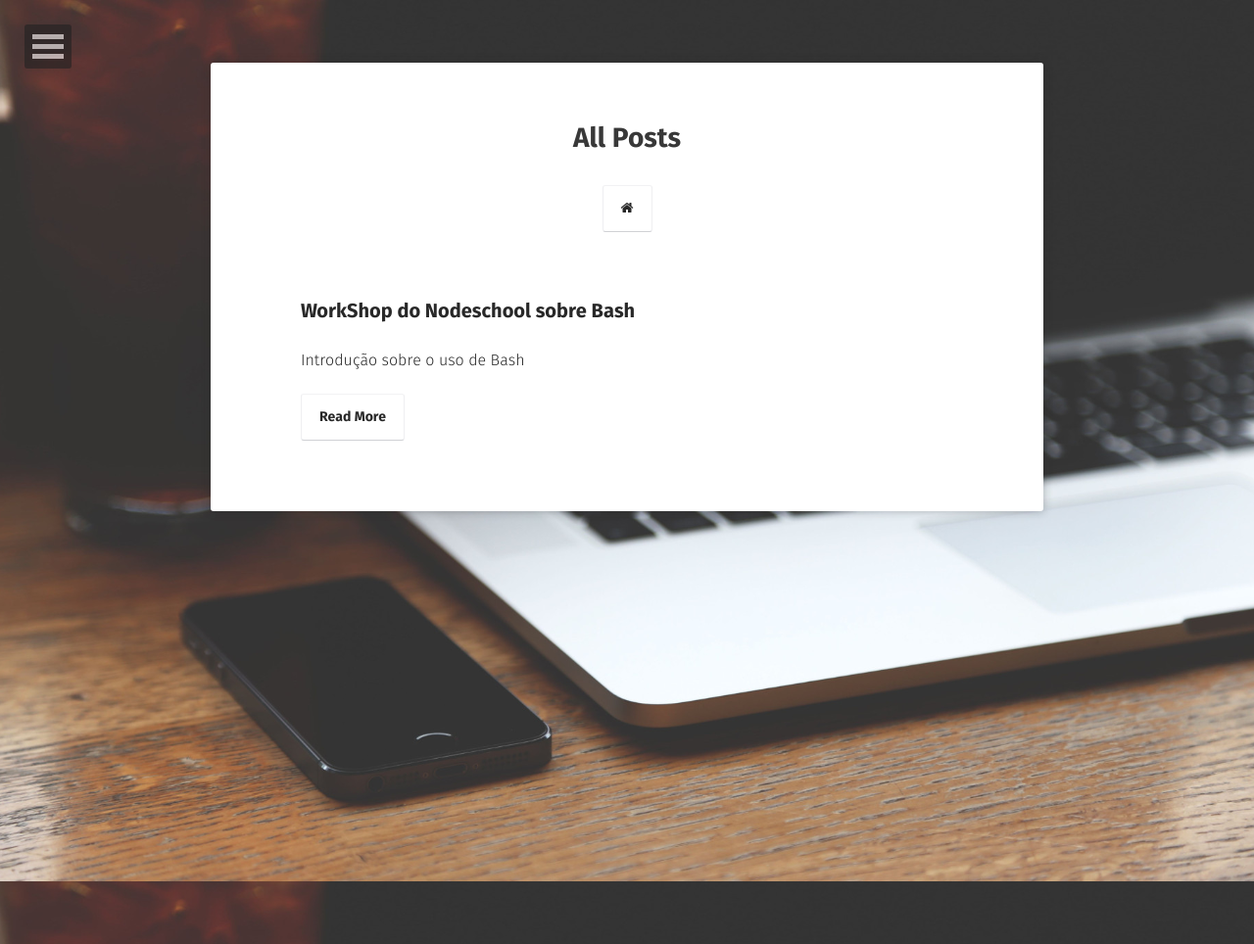
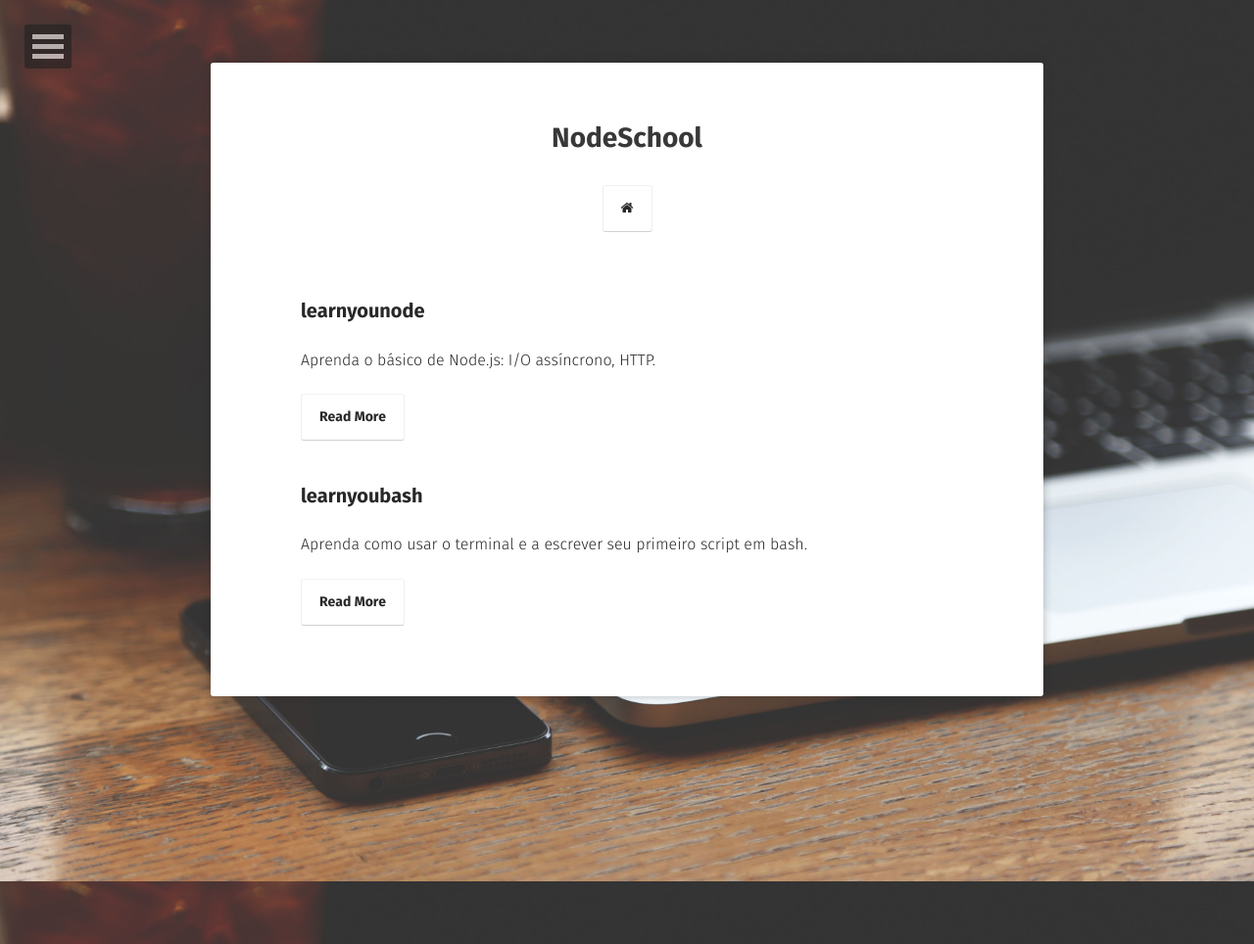
Before and after one commit to Rondinelly/Craftwork, a Jekyll site: the page built from posts/index.md, in a window 1280 px wide. Shown: the whole page at 98% size. Built offline with Jekyll 4.4.1, drawn with Linux system fonts in a browser that asks for light colours; some web fonts are replaced; comment, search, counter and statistics services are not loaded.

Commit message:
add learnyounode

```diff
--- a/_posts/2018-08-24-Bash.md
+++ b/_posts/2018-08-24-Bash.md
@@ -1,8 +1,8 @@
 ---
 layout: post
-title: "WorkShop do Nodeschool sobre Bash"
+title: "learnyoubash"
 date: 2018-08-24
-excerpt: "Introdução sobre o uso de Bash"
+excerpt: "Aprenda como usar o terminal e a escrever seu primeiro script em bash."
 tags: [Bash, Unix, SO]
 comments: true
 ---
--- a/node/basic/comments.md
+++ b/_posts/2018-12-18-node.md
@@ -1,3 +1,12 @@
+---
+layout: post
+title: "learnyounode"
+date: 2018-08-24
+excerpt: "Aprenda o básico de Node.js: I/O assíncrono, HTTP."
+tags: [Node, Async, Server]
+comments: true
+---
+
 # learnyounode
 
 ## Hello World
--- a/posts/index.md
+++ b/posts/index.md
@@ -1,6 +1,6 @@
 ---
 layout: post-list
-title: All Posts
-excerpt: "A List of Posts"
-comments: false
+title: NodeSchool
+excerpt: "Resumo de alguns WorkShops"
+comments: true
 ---
```
Also changed, not shown: _layouts/home.html (+6 -6 lines), assets/img/logo.png, favicon.ico (deleted), favicon.png (deleted), 1 other file.
